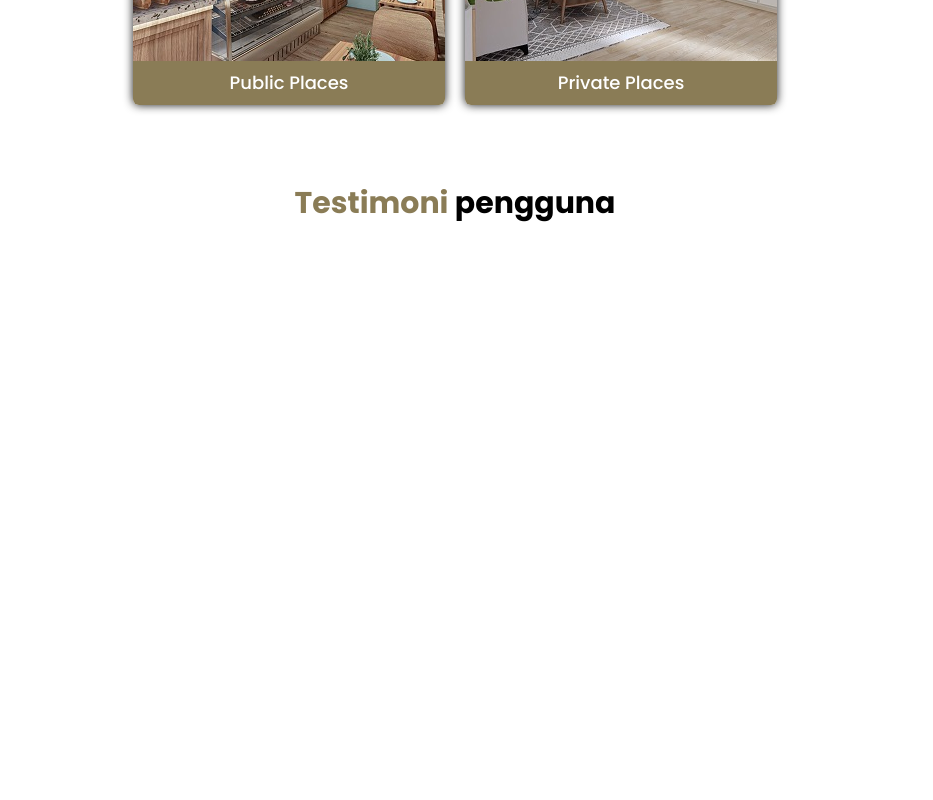
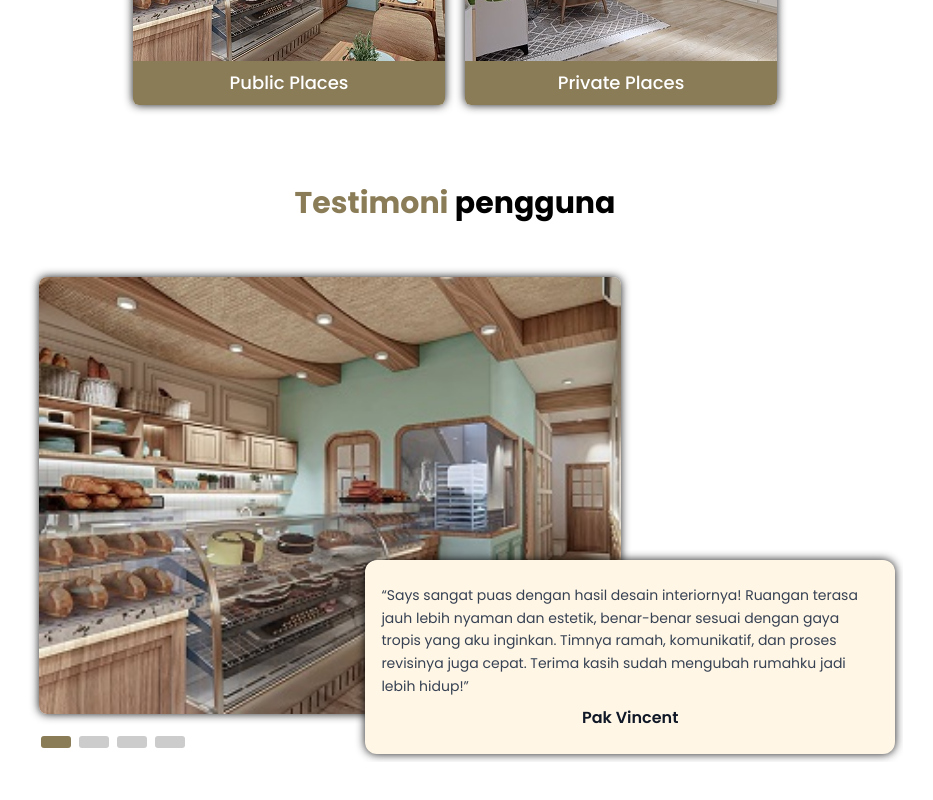
Before and after one commit to IrhamIzza/Web_Desain_Interior, a React (Vite) app: page / in a window 1280 px wide. Shown: the part 1204-2004 px from the top of the page, without its empty margins (185-1118 px from the left). Before the commit the page ends 1505 px from the top, so only its background shows below. Built offline with nearby package versions, Linux system fonts and the light colour scheme.

Commit message:
add slide in testimoni

```diff
--- a/package.json
+++ b/package.json
@@ -17,6 +17,7 @@
     "react": "^19.2.0",
     "react-dom": "^19.2.0",
     "react-router-dom": "^7.12.0",
+    "swiper": "^12.1.0",
     "tailwind-merge": "^3.4.0",
     "tailwindcss": "^4.1.18"
   },
--- /dev/null
+++ b/src/components/TestimonialCarousel.jsx
@@ -0,0 +1,101 @@
+// components/TestimonialSection.jsx
+import { Swiper, SwiperSlide } from "swiper/react";
+import { Pagination, Autoplay } from "swiper/modules";
+import { Navigation, Scrollbar, A11y } from "swiper/modules";
+import "swiper/css";
+import "swiper/css/pagination";
+
+const testimonials = [
+  {
+    img: "/img/Kategori1.jpg",
+    name: "Pak Vincent",
+    text: "“Says sangat puas dengan hasil desain interiornya! Ruangan terasa jauh lebih nyaman dan estetik, benar-benar sesuai dengan gaya tropis yang aku inginkan. Timnya ramah, komunikatif, dan proses revisinya juga cepat. Terima kasih sudah mengubah rumahku jadi lebih hidup!”",
+  },
+  {
+    img: "/img/Kategori2.jpg",
+    name: "Bu Rina",
+    text: "“Says sangat puas dengan hasil desain interiornya! Ruangan terasa jauh lebih nyaman dan estetik, benar-benar sesuai dengan gaya tropis yang aku inginkan. Timnya ramah, komunikatif, dan proses revisinya juga cepat. Terima kasih sudah mengubah rumahku jadi lebih hidup!”",
+  },
+  {
+    img: "/img/Kategori1.jpg",
+    name: "Pak Vincent",
+    text: "“Says sangat puas dengan hasil desain interiornya! Ruangan terasa jauh lebih nyaman dan estetik, benar-benar sesuai dengan gaya tropis yang aku inginkan. Timnya ramah, komunikatif, dan proses revisinya juga cepat. Terima kasih sudah mengubah rumahku jadi lebih hidup!”",
+  },
+  {
+    img: "/img/Kategori2.jpg",
+    name: "Bu Rina",
+    text: "“Says sangat puas dengan hasil desain interiornya! Ruangan terasa jauh lebih nyaman dan estetik, benar-benar sesuai dengan gaya tropis yang aku inginkan. Timnya ramah, komunikatif, dan proses revisinya juga cepat. Terima kasih sudah mengubah rumahku jadi lebih hidup!”",
+  },
+];
+
+export default function TestimonialSection() {
+  return (
+    <section className="">
+      <div className="">
+        {/* LEFT CONTENT */}
+        <Swiper
+          spaceBetween={30}
+          centeredSlides={true}
+          autoplay={{
+            delay: 10000,
+            disableOnInteraction: false,
+          }}
+          pagination={{
+            clickable: true,
+          }}
+          // navigation={true}
+          modules={[Autoplay, Pagination, Navigation]}
+          className="mySwiper relative"
+        >
+          {testimonials.map((item, index) => (
+            <SwiperSlide key={index}>
+              <div className="flex rounded-xl p-8 py-12">
+                <img
+                  src={item.img}
+                  alt=""
+                  className="w-full h-full max-w-[70%] object-cover shadow-[0_0_10px_rgba(0,0,0,0.9)] rounded-lg"
+                />
+                <div className="absolute max-h-[50%] bottom-2 left-[40%] mr-2 bg-[#FFF6E5] py-6 px-4 rounded-xl shadow-[0_0_10px_rgba(0,0,0,0.9)] overflow-visible">
+                  <p className="text-gray-700 leading-relaxed text-sm mb-2">
+                    {item.text}
+                  </p>
+                  <p className="font-semibold text-gray-900 text-center">
+                    {item.name}
+                  </p>
+                </div>
+              </div>
+            </SwiperSlide>
+          ))}
+        </Swiper>
+
+        {/* RIGHT CAROUSEL */}
+        {/* <Swiper
+          modules={[Pagination, Autoplay]}
+          slidesPerView={1}
+          spaceBetween={30}
+          pagination={{ clickable: true }}
+          autoplay={{ delay: 4000 }}
+          className="relative"
+        >
+          {testimonials.map((item, index) => (
+            <SwiperSlide key={index}>
+              <div className="relative bg-[#FFF6E5] rounded-xl p-8 shadow-lg">
+
+                <span className="absolute -top-6 right-6 text-6xl text-[#E8D9B5] font-serif">
+                  “
+                </span>
+
+                <p className="text-gray-700 leading-relaxed mb-6">
+                  {item.text}
+                </p>
+                <span className="font-semibold text-gray-900">
+                  {item.name}
+                </span>
+              </div>
+            </SwiperSlide>
+          ))}
+        </Swiper> */}
+      </div>
+    </section>
+  );
+}
--- /dev/null
+++ b/src/data/testimonial.js
@@ -0,0 +1,15 @@
+// data/testimonials.js
+export const testimonials = [
+  {
+    name: "Pak Vincent",
+    text: "Saya sangat puas dengan hasil desain interiornya! Ruangan terasa jauh lebih nyaman dan estetik.",
+  },
+  {
+    name: "Bu Rina",
+    text: "Timnya ramah, komunikatif, dan hasilnya benar-benar sesuai ekspektasi.",
+  },
+  {
+    name: "Pak Andi",
+    text: "Prosesnya cepat dan hasil desain membuat rumah terasa lebih hidup.",
+  },
+];
--- a/src/index.css
+++ b/src/index.css
@@ -1,15 +1,34 @@
 @import "tailwindcss";
 :root {
-  font-family: "system-ui", Avenir , "Helvetica Neue", sans-serif;
+  font-family: "system-ui", Avenir, "Helvetica Neue", sans-serif;
 }
 
 @theme {
-  --color-gold: #8A7C56;
+  --color-gold: #8a7c56;
   --font-sans: "Poppins", system-ui, sans-serif;
 }
 
 body {
   @apply font-sans antialiased;
+  .swiper-pagination-bullet {
+    width: 30px;
+    height: 12px;
+    border-radius: 3px;
+    background-color: #ccc;
+    opacity: 1;
+    transition: all 0.3s ease;
+  }
+
+  .swiper-pagination-bullet-active {
+    background-color: #8a7c56;
+    width: 30px;
+  }
+  .swiper-pagination {
+    text-align: left;
+    margin-left: 30px;
+    margin-bottom: -1px;
+
+  }
 }
 
 /* a {
--- a/src/pages/Home.jsx
+++ b/src/pages/Home.jsx
@@ -1,3 +1,6 @@
+import React from "react";
+import TestimonialCarousel from "../components/TestimonialCarousel";
+
 export default function Home() {
   return (
     <div className=" py-10 px-32 flex flex-col gap-20">
@@ -87,10 +90,15 @@ export default function Home() {
         </div>
       </div>
       {/* Testimoni */}
-      <div className="flex flex-col gap-10">
-        <h1 className="text-3xl font-bold text-center mb-10">
+      <div className="flex flex-col gap-2 px-16">
+        <h1 className="text-3xl font-bold text-center">
           <span className="text-gold">Testimoni</span> pengguna
         </h1>
+        {/* section lain */}
+
+        <TestimonialCarousel />
+
+        {/* section lain */}
       </div>
     </div>
   );
```
Also changed, not shown: 1 other file (tests, documents, lock files or other folders).
